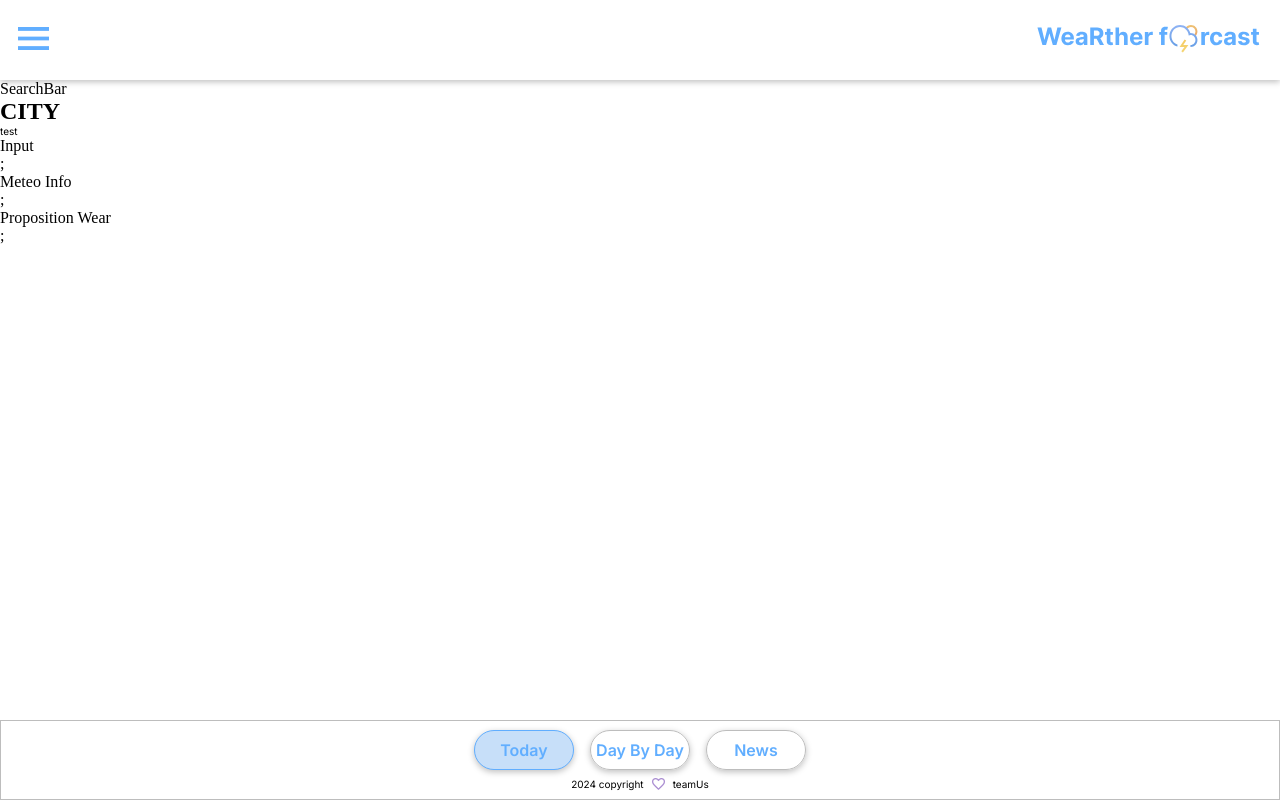
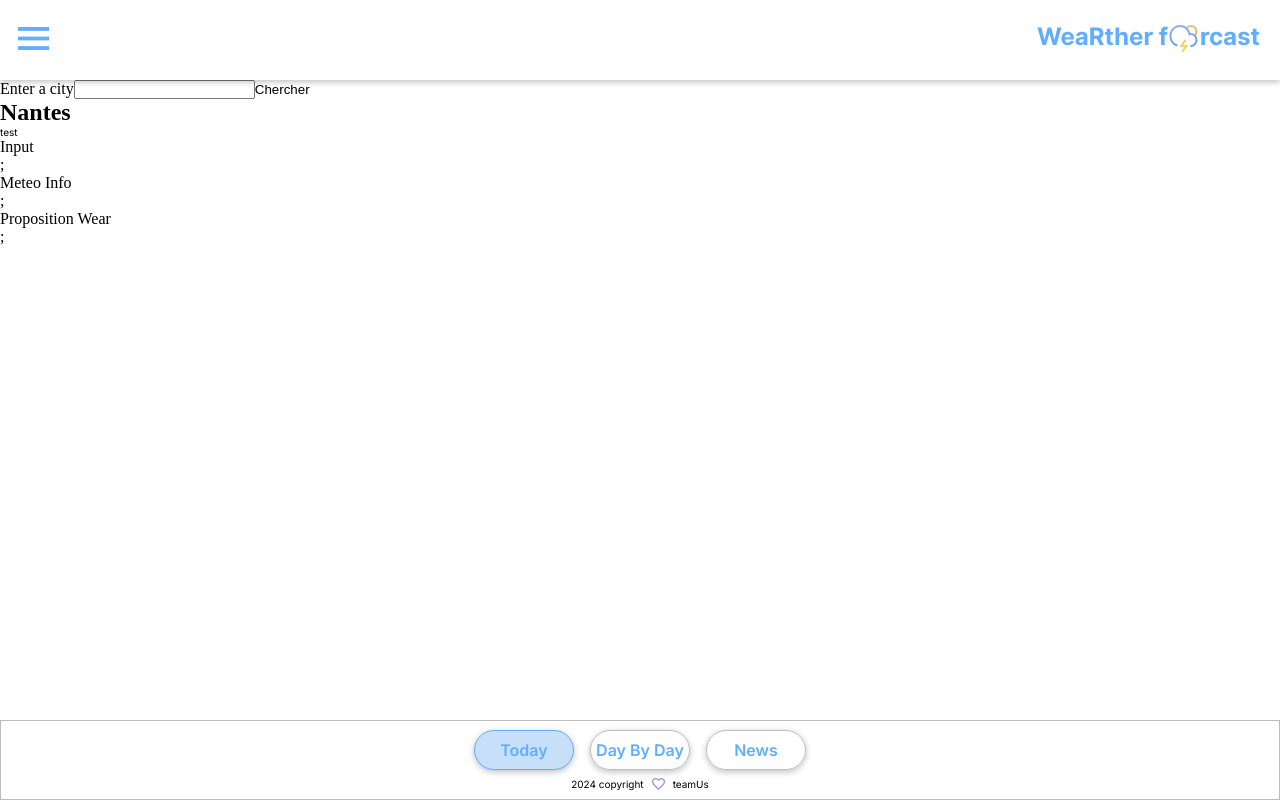
Before and after one commit to WildCodeSchool-2024-09/JS-Nantes-P2-WeartherForcast, a React (Vite) app in the folder client/: page / in a window 1280 px wide. Built offline with nearby package versions, Linux system fonts and the light colour scheme.

Commit message:
input fonctionalities + cityContext done

```diff
--- a/client/src/App.tsx
+++ b/client/src/App.tsx
@@ -5,18 +5,24 @@ import Header from "./components/Header";
 import MenuHeader from "./components/MenuHeader";
 import PageContent from "./components/PageContent";
 import SearchBar from "./components/SearchBar";
+import CityContext from "./context/CityContext";
 
 export default function App() {
   //MODAL MENU OPEN STATE
   const [isMenuOpen, setMenuOpen] = useState(false);
+  //GENERAL CITY STATE
+  const [city, setCity] = useState({ cityUser: "Nantes" });
 
   return (
     <>
       <Header setMenuOpen={setMenuOpen} isMenuOpen={isMenuOpen} />
+
       <main>
         {isMenuOpen ? <MenuHeader /> : null}
-        <SearchBar />
-        <PageContent />
+        <CityContext.Provider value={city}>
+          <SearchBar setCity={setCity} />
+          <PageContent />
+        </CityContext.Provider>
       </main>
       <Footer />
     </>
--- a/client/src/components/PageContent.tsx
+++ b/client/src/components/PageContent.tsx
@@ -1,9 +1,12 @@
 import { Outlet } from "react-router-dom";
+import CityContext from "../context/CityContext";
+import { useContext } from "react";
 
 export default function PageContent() {
+  const city = useContext(CityContext);
   return (
     <section>
-      <h1>CITY</h1>
+      <h1>{city.cityUser}</h1>
       <p>test</p>
       <Outlet />
     </section>
--- a/client/src/components/SearchBar.tsx
+++ b/client/src/components/SearchBar.tsx
@@ -1,3 +1,28 @@
-export default function SearchBar() {
-  return <div>SearchBar</div>;
+import { useRef } from "react";
+
+interface SearchBarProps {
+  setCity: (value: { cityUser: string }) => void;
 }
+
+export default function SearchBar({ setCity }: SearchBarProps) {
+  const inputRef = useRef<null | HTMLInputElement>(null);
+
+  return (
+    <form
+      onSubmit={(event) => {
+        event.preventDefault();
+        if (inputRef?.current) {
+          const value = inputRef.current.value;
+          if (value && value.trim().length > 2) {
+            setCity({ cityUser: value });
+          }
+        }
+      }}
+    >
+      <label htmlFor="city-input">Enter a city</label>
+
+      <input ref={inputRef} type="text" id="city-input" />
+      <button type="submit">Chercher</button>
+    </form>
+  );
+}
--- /dev/null
+++ b/client/src/context/CityContext.tsx
@@ -0,0 +1,7 @@
+import { createContext } from "react";
+
+const CityContext = createContext({
+  cityUser: "Paris",
+});
+
+export default CityContext;
```
